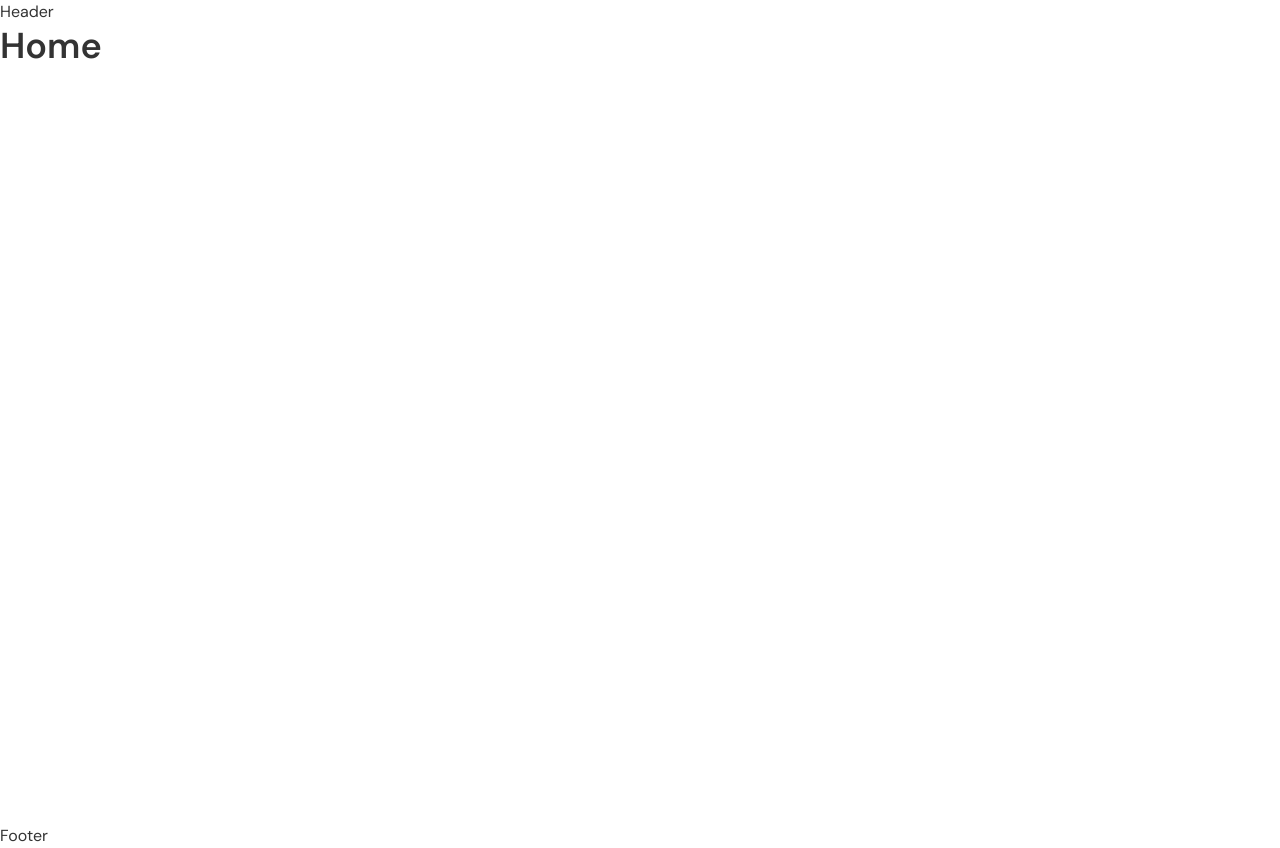
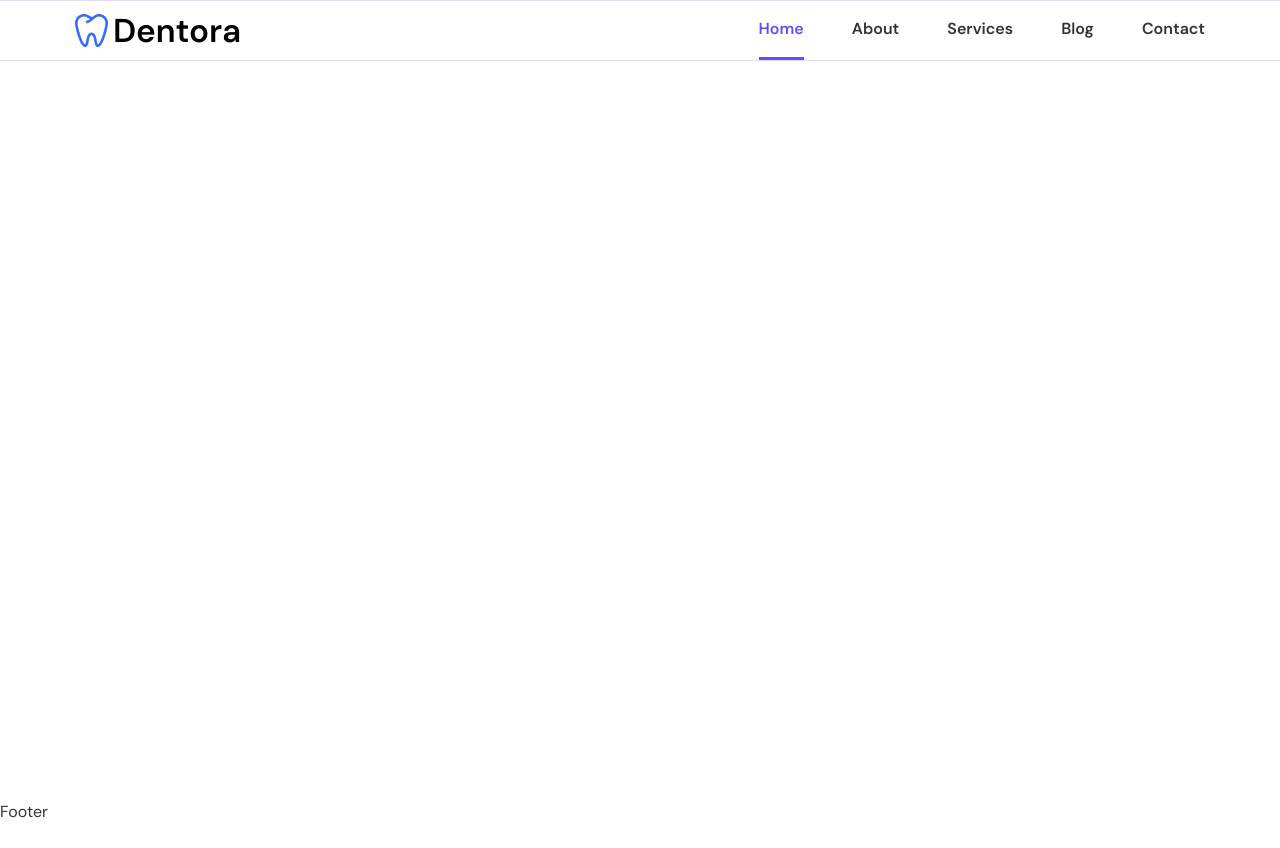
Before and after one commit to MichaelRMartinez/dental-nextjs-website, a Next.js app: page / in a window 1280 px wide. After the commit the page ends 824 px from the top, so only its background shows below. Built offline with nearby package versions, Linux system fonts and the light colour scheme.

Commit message:
create mobile and desktop menus; add header styles

```diff
--- a/components/Header.tsx
+++ b/components/Header.tsx
@@ -1,5 +1,51 @@
+"use client";
+import Image from "next/image";
+import Link from "next/link";
+import { navItems } from "@/data/data";
+import { RiCloseLine, RiMenuLine } from "@remixicon/react";
+import { useState } from "react";
+import { usePathname } from "next/navigation";
+
 export default function Header() {
-  return (
-    <div>Header</div>
-  )
+
+  const [isOpen, setIsOpen] = useState<boolean>(false);
+  const handleClick = () => setIsOpen(!isOpen);
+  const pathname = usePathname();
+
+  return (<header className="w-full py-4 lg:py-0 fixed top-0 left-0 z-40 border-y border-primary-100 bg-white">
+    <div className="container flex items-center justify-between">
+
+      {/* LOGO */}
+      <Link href={'/'}>
+        <Image src={'/images/logo.png'} alt="Dentora logo" width={167} height={43} />
+      </Link>
+
+      {/* MOBILE MENU */}
+      <nav className={`lg:hidden absolute top-full left-0 w-full bg-white/60 backdrop-blur-2xl border-y border-gray-200 flex items-center justify-center -z-30 -translate-y-[170%] transition-transform ${isOpen ? "translate-y-0" : ""}`}>
+        <ul className="py-6 text-center">
+          {navItems.map((item) => (
+            <li key={item.id}>
+              <Link href={item.href} className={`uppercase p-1.5 inline-block hover:text-primary-500 transition-colors font-medium ${pathname == item.href ? "text-primary-600" : ""}`}>{item.label}</Link>
+            </li>
+          ))}
+        </ul>
+      </nav>
+
+      {/* DESKTOP MENU */}
+      <nav className="hidden lg:block">
+        <ul className="flex items-center gap-12">
+          {navItems.map((item) => (
+            <li key={item.id}>
+              <Link href={item.href} className={`font-semibold border-b-[3px] border-white hover:border-primary-500 hover:text-primary-500 transition-colors block py-4 ${pathname === item.href ? "!border-primary-500 text-primary-500" : ""}`}>{item.label}</Link>
+            </li>
+          ))}
+        </ul>
+      </nav>
+
+      {/* MENU BUTTON */}
+      <button className="lg:hidden border border-gray-300 size-11 flex items-center justify-center rounded-lg hover:bg-gray-100 transition-colors focus:bg-gray-100" onClick={handleClick}>
+        {isOpen ? <RiCloseLine /> : <RiMenuLine />}
+      </button>
+    </div>
+  </header>)
 }
```
